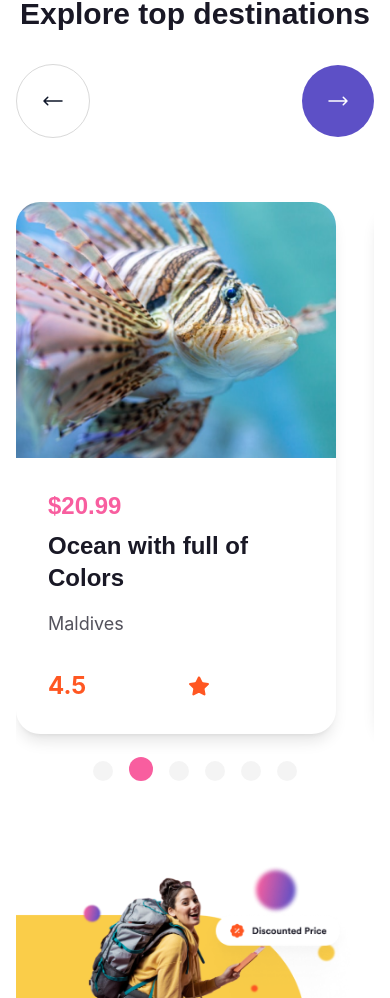
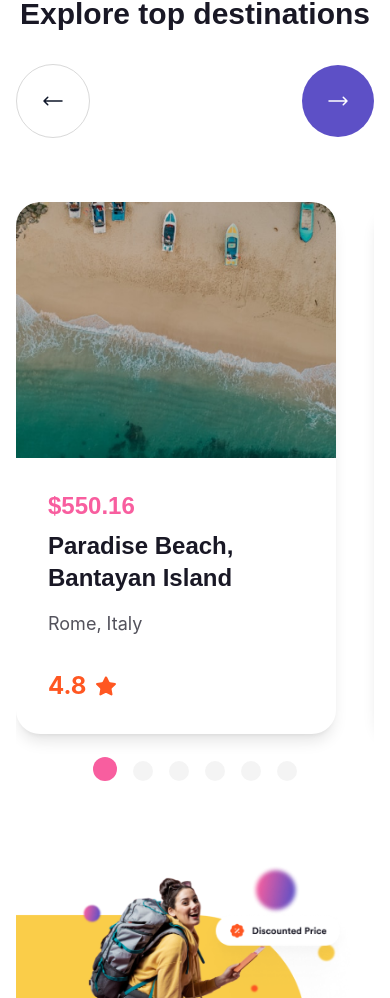
Before and after one commit to ervanervan/travlog, a React (Vite) app: page / in a window 390 px wide. Shown: the part 2354-3352 px from the top of the page. Built offline with nearby package versions, Linux system fonts and the light colour scheme.

Commit message:
Finished creating destination section and add carousel destination on mobile display

```diff
--- a/src/components/CardDestinations.jsx
+++ b/src/components/CardDestinations.jsx
@@ -9,7 +9,7 @@
   rating,
 }) {
   return (
-    <div className="py-16 text-left">
+    <div className="py-16">
       <div className="w-80 bg-bgWhite rounded-3xl shadow-lg">
         <div className="h-64 w-full rounded-t-3xl">
           <img
@@ -20,20 +20,20 @@
             className="object-cover h-full w-full rounded-t-3xl"
           />
         </div>
-        <div className="p-8">
+        <div className="p-8 text-left">
           <h3 className="text-textSecondary font-bold text-2xl mb-2">
             {price}
           </h3>
           <h2 className="text-textBlack font-bold text-2xl mb-4">{title}</h2>
           <p className="text-textBlack75 text-lg mb-8">{location}</p>
-          <p className="flex gap-2 items-center">
+          <p className="flex gap-2 items-center justify-start">
             <span className="text-textOrange font-bold text-2xl">{rating}</span>
             <img
               src={icon}
               alt=""
               width={24}
               height={24}
-              className="w-6 h-6 place-items-start"
+              className="w-6 h-6 pr-48"
             />
           </p>
         </div>
--- a/src/components/Destination.jsx
+++ b/src/components/Destination.jsx
@@ -51,8 +51,7 @@
               showArrows={false}
               showStatus={false}
               infiniteLoop={true}
-              autoPlay={true}
-              interval={5000}
+              // autoPlay={true}
               showThumbs={false}
               selectedItem={activeIndex}
             >
```
